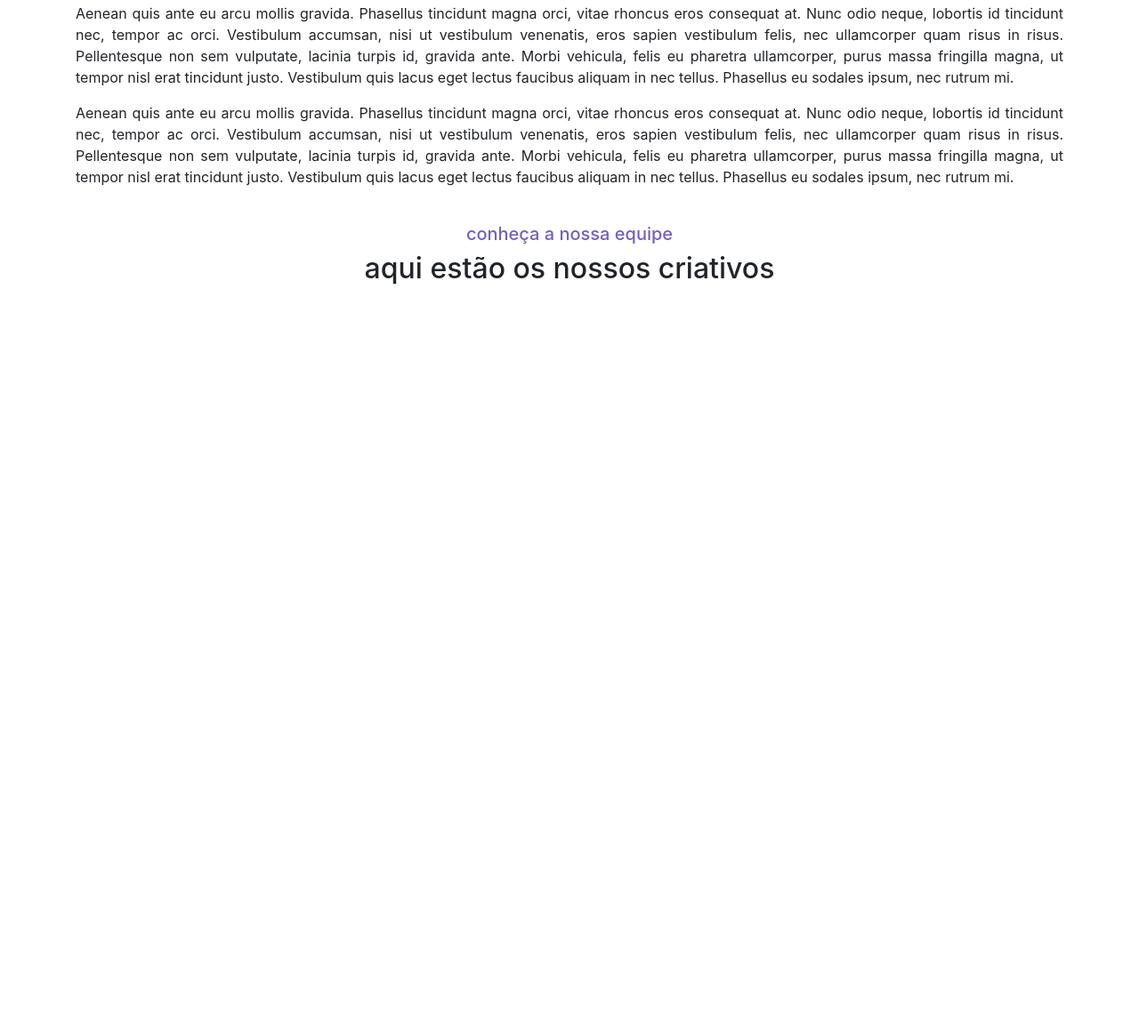
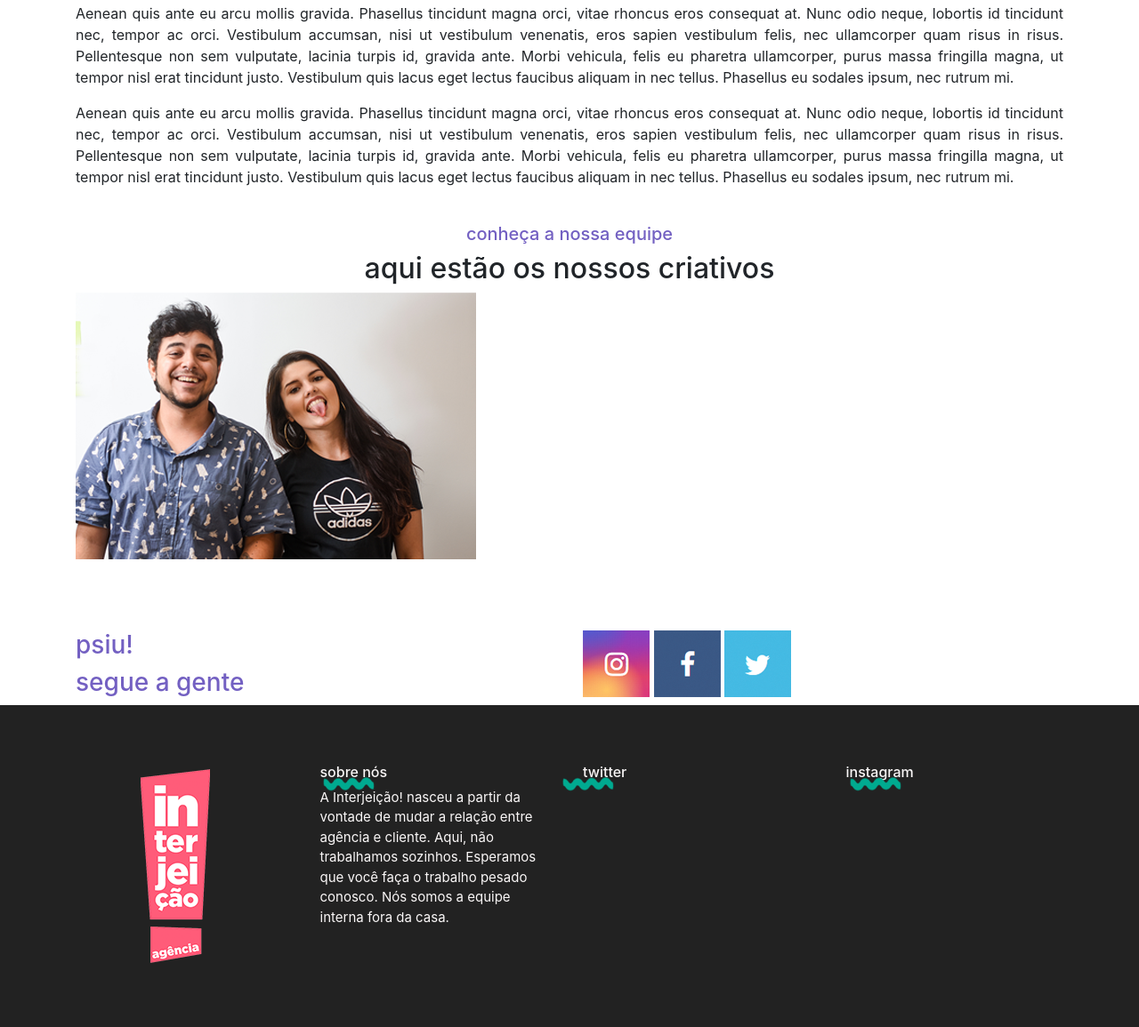
Before and after one commit to larissa-oliveira/interjeicao, a plain HTML site: page quem-somos.html in a window 1280 px wide. Shown: the part 749-1904 px from the top of the page at 89% size. Before the commit the page ends 1078 px from the top, so only its background shows below. Drawn offline with nearby package versions, Linux system fonts and the light colour scheme.

Commit message:
18/02 changes

```diff
--- a/css/quem-somos.css
+++ b/css/quem-somos.css
@@ -1,6 +1,14 @@
+body, html {
+    height: 100%;
+  }
+
 #topo-roxo{
     background-color: #7360c2;
     height: 600px;
+    background-attachment: fixed;
+    background-position: center;
+    background-repeat: no-repeat;
+    background-size: cover;
 }
 
 #txt-topo{
@@ -12,11 +20,18 @@
     color: #ffffff;
 }
 
+#em-pe h6{
+    margin: 0;
+    padding: 0;
+    position: absolute;
+    bottom: 0;
+}
+
 #textao{
     margin-top: 2.5rem;
 }
 
-#textao p{
+.textao{
     text-align: justify;
     font-size: 16px;
 }
@@ -25,6 +40,40 @@
     margin-top: 1.5rem;
 }
 
-#nossos-criativos h5{
+#nossos-criativos h5, #psiu-haha h3{
     color: #7360c2;
 }
+
+#psiu-haha{
+    margin-top: 5rem;
+}
+
+.social-icon{
+    transition: .2s ease-in-out;
+  }
+
+  .social-icon:hover{
+    transform: scale(1.1);
+  }
+
+#rodape{
+    background-color: #222222;
+    padding: 5%;
+}
+
+.txt-rodape, h6{
+    color: #faf7f7;
+}
+
+#rodape p{
+    font-size: 15px;
+}
+
+#rodape h6::after{
+    content:url('../img/onda-verde.png');
+    position: relative;
+    z-index: 1;
+
+    top: 1rem;
+    left: -4.5rem;
+}
--- a/quem-somos.html
+++ b/quem-somos.html
@@ -18,12 +18,20 @@
                 <h3>Brasília.</h3>
             </div>
         </div>
+
+        <div class="row">
+            <div id="em-pe" class="col">
+                <h6>instagram</h6>
+                <h6>facebook</h6>
+            </div>
+        </div>
     </section>
 
     <section id="textao" class="container">
         <div class="row">
             <div class="col">
-                    <p>Aenean quis ante eu arcu mollis gravida. Phasellus tincidunt magna orci,
+                <div>
+                    <p class="pontilhado-1 textao">Aenean quis ante eu arcu mollis gravida. Phasellus tincidunt magna orci,
                     vitae rhoncus eros consequat at. Nunc odio neque, lobortis id tincidunt nec,
                     tempor ac orci. Vestibulum accumsan, nisi ut vestibulum venenatis, eros
                     sapien vestibulum felis, nec ullamcorper quam risus in risus. Pellentesque
@@ -32,7 +40,8 @@
                     tincidunt justo. Vestibulum quis lacus eget lectus faucibus aliquam in nec
                      tellus. Phasellus eu sodales ipsum, nec rutrum mi.
                     </p>
-                    <p>Aenean quis ante eu arcu mollis gravida. Phasellus tincidunt magna orci,
+                </div>
+                    <p class="pontilhado-2 textao">Aenean quis ante eu arcu mollis gravida. Phasellus tincidunt magna orci,
                      vitae rhoncus eros consequat at. Nunc odio neque, lobortis id tincidunt nec,
                      tempor ac orci. Vestibulum accumsan, nisi ut vestibulum venenatis, eros
                      sapien vestibulum felis, nec ullamcorper quam risus in risus. Pellentesque
@@ -41,7 +50,7 @@
                      tincidunt justo. Vestibulum quis lacus eget lectus faucibus aliquam in nec
                      tellus. Phasellus eu sodales ipsum, nec rutrum mi.
                     </p>
-                    <p>Aenean quis ante eu arcu mollis gravida. Phasellus tincidunt magna orci,
+                    <p class="pontilhado-3 textao">Aenean quis ante eu arcu mollis gravida. Phasellus tincidunt magna orci,
                      vitae rhoncus eros consequat at. Nunc odio neque, lobortis id tincidunt nec,
                      tempor ac orci. Vestibulum accumsan, nisi ut vestibulum venenatis, eros
                      sapien vestibulum felis, nec ullamcorper quam risus in risus. Pellentesque
@@ -60,6 +69,57 @@
                 <h2 class="text-center">aqui estão os nossos criativos</h2>
             </div>
         </div>
+        <div class="row">
+            <div class="col">
+                <img src="img/pessoas.png" alt="">
+            </div>
+            <div class="col">
+
+            </div>
+        </div>
+    </section>
+
+    <section id="psiu-haha" class="container">
+        <div class="row">
+            <div class="col">
+                <h3>psiu!</h3>
+                <h3>segue a gente</h3>
+            </div>
+            <div class="col">
+                <img src="img/insta-icon.png" class="social-icon" alt="instagram" >
+                <img src="img/face-icon.png" class="social-icon" alt="facebook" >
+                <img src="img/tt-icon.png" class="social-icon" alt="twitter" >
+            </div>
+        </div>
+    </section>
+
+
+    <!----->
+
+    <section id="rodape" class="container-fluid">
+        <div class="row justify-content-md-center">
+            <div class="col text-center">
+                <img src="img/logo.png" alt="" srcset="">
+            </div>
+
+            <div class="col">
+               <h6 class="titulo-rodape">sobre nós</h6>
+               <p class="txt-rodape">
+                    A Interjeição! nasceu a partir da vontade de mudar
+                    a relação entre agência e cliente. Aqui, não
+                    trabalhamos sozinhos. Esperamos que você faça
+                     o trabalho pesado conosco. Nós somos a
+                     equipe interna fora da casa.
+               </p>
+            </div>
+
+            <div class="col">
+                <h6>twitter</h6>
+            </div>
+            <div class="col">
+                <h6>instagram</h6>
+            </div>
+        </div>
     </section>
 
     <script src="https://code.jquery.com/jquery-3.3.1.slim.min.js" integrity="sha384-q8i/X+965DzO0rT7abK41JStQIAqVgRVzpbzo5smXKp4YfRvH+8abtTE1Pi6jizo" crossorigin="anonymous"></script>
```
Also changed, not shown: css/main.css (+15 -1 lines), index.html (+1 -1 lines), img/dots.png (added), img/face-icon.png (added), img/insta-icon.png (added), img/tt-icon.png (added).
